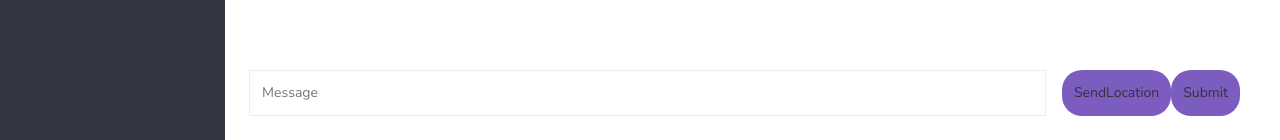
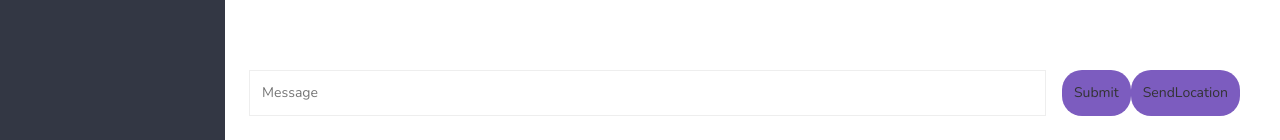
Before and after one commit to YuvrajSingh-16/chat-app, a website: page public/chat.html in a window 1280 px wide. Shown: the part 660-800 px from the top of the page. Drawn offline with nearby package versions, Linux system fonts and the light colour scheme; no server answers; a web font is replaced by a local one.

Commit message:
finally an only desktop site updated

```diff
--- a/public/chat.html
+++ b/public/chat.html
@@ -50,8 +50,8 @@
                 <div class="compose">
                     <form id="msg-form" class="chat-font">
                         <input placeholder="Message" name='message' required autocomplete="off">
+                        <button style="border-radius: 20px" >Submit</button>
                         <button id="send-location" style="border-radius: 20px">SendLocation</button>
-                        <br><button style="border-radius: 20px" >Submit</button>
                     </form>
                 </div>
             </div>
```
